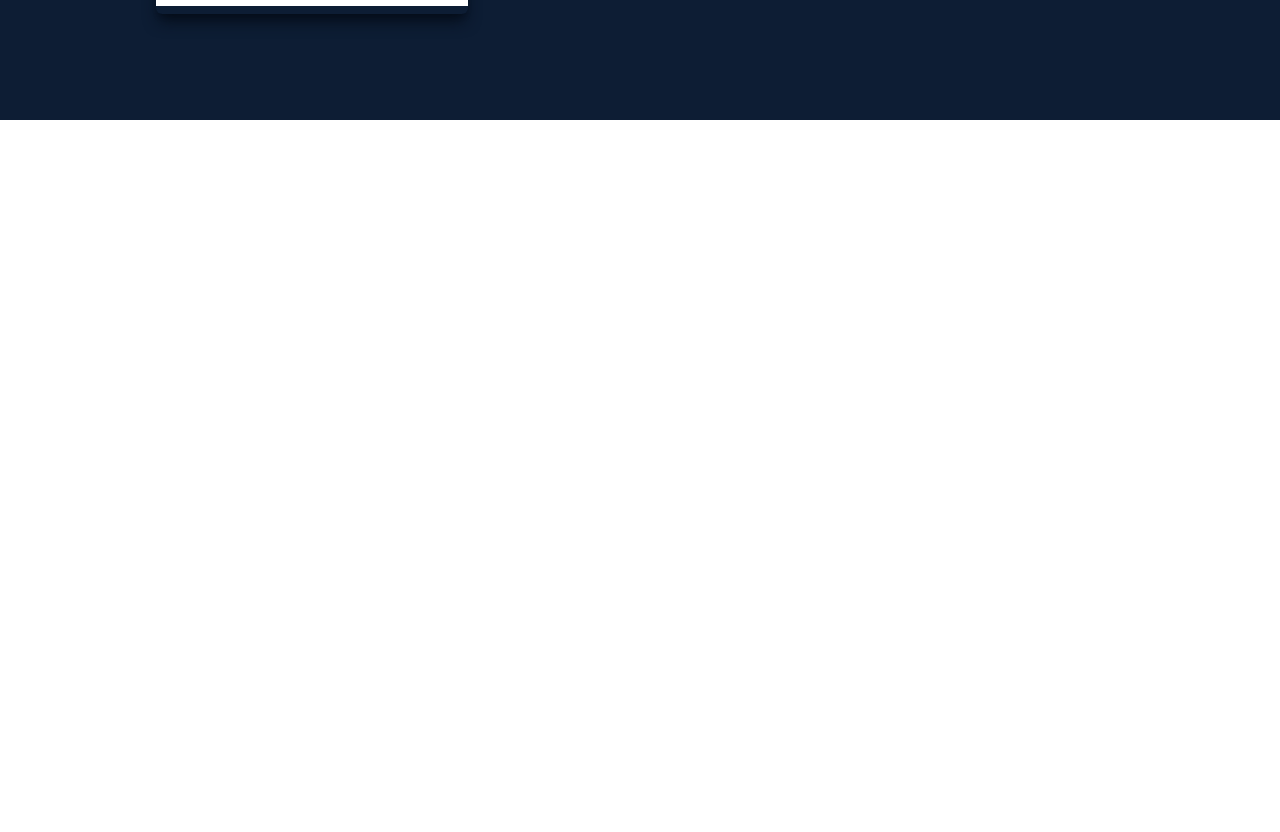
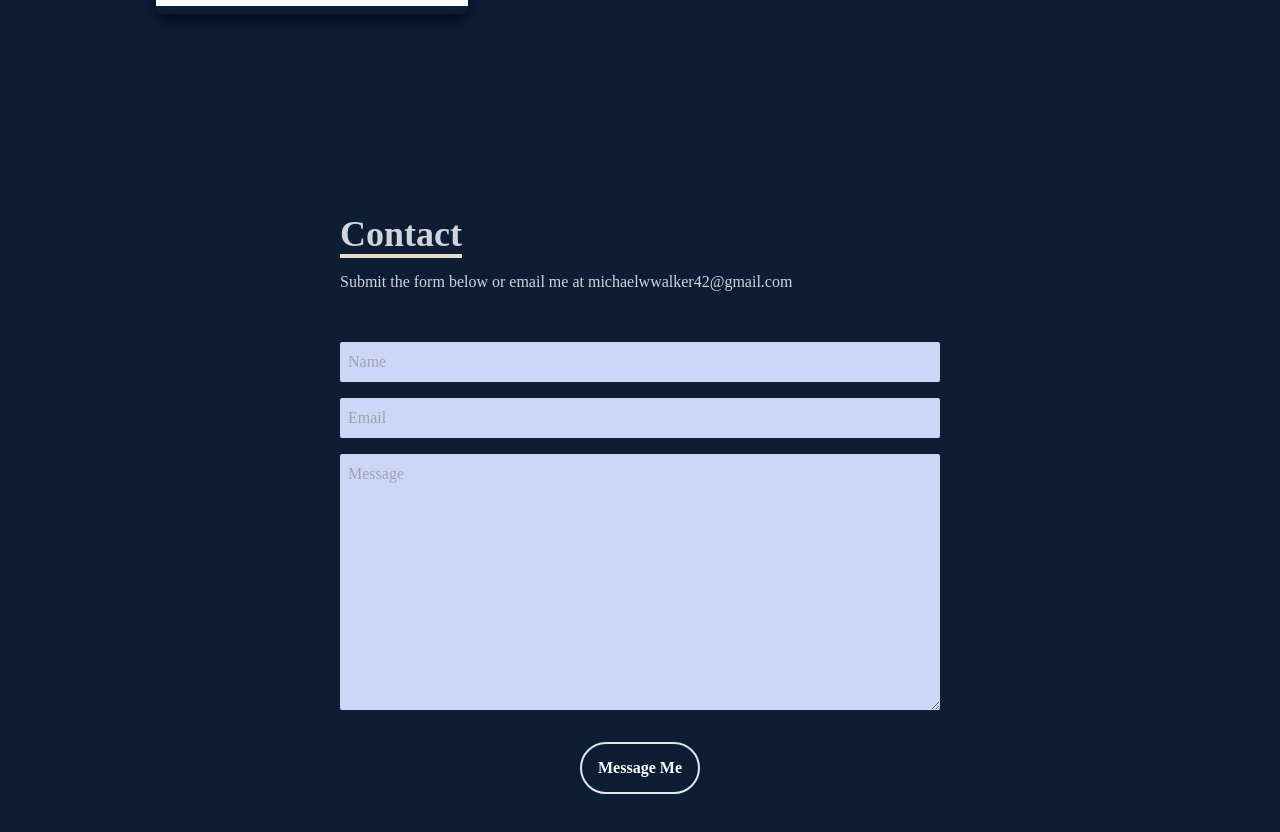
Before and after one commit to michaelwwalker42/mw-portfolio, a React (Create React App) app: page / in a window 1280 px wide. Shown: the part 3080-3912 px from the top of the page. Before the commit the page ends 3200 px from the top, so only its background shows below. Built offline with nearby package versions, Linux system fonts and the light colour scheme.

Commit message:
created contact component

```diff
--- a/src/App.js
+++ b/src/App.js
@@ -1,4 +1,5 @@
 import About from "./components/About";
+import Contact from "./components/Contact";
 import Home from "./components/Home";
 import Navbar from "./components/Navbar";
 import Skills from "./components/Skills";
@@ -12,6 +13,7 @@
       <About />
       <Skills />
       <Work />
+      <Contact />
     </div>
   );
 }
--- /dev/null
+++ b/src/components/Contact.jsx
@@ -0,0 +1,20 @@
+import React from 'react'
+
+const Contact = () => {
+  return (
+    <div name='contact' className='w-full h-screen bg-[#0d1d34] flex justify-center items-center p-4'>
+      <form method='POST' action="https://getform.io/f/fe4ee176-7f9c-4c7f-ba1c-b712a9805f15" className='flex flex-col max-w-[600px] w-full'>
+        <div className='pb-8'>
+          <p className='text-4xl font-bold inline border-b-4 border-[#e5dcc5] text-gray-300'>Contact</p>
+          <p className='text-gray-300 py-4'>Submit the form below or email me at michaelwwalker42@gmail.com</p>
+        </div>
+        <input className='rounded-sm bg-[#ccd6f6] p-2' type="text" placeholder='Name' name='name' />
+        <input className='rounded-sm my-4 p-2 bg-[#ccd6f6]' type="email" placeholder='Email' name='email' />
+        <textarea  className='rounded-sm bg-[#ccd6f6] p-2' name="message" rows="10" placeholder='Message'></textarea>
+        <button className='rounded-full font-bold text-white border-2 hover:bg-[#e5dcc5] hover:border-[#e5dcc5] px-4 py-3 my-8 mx-auto flex items-center hover:text-[#0a192f]'>Message Me</button>
+      </form>
+    </div>
+  )
+}
+
+export default Contact
```
